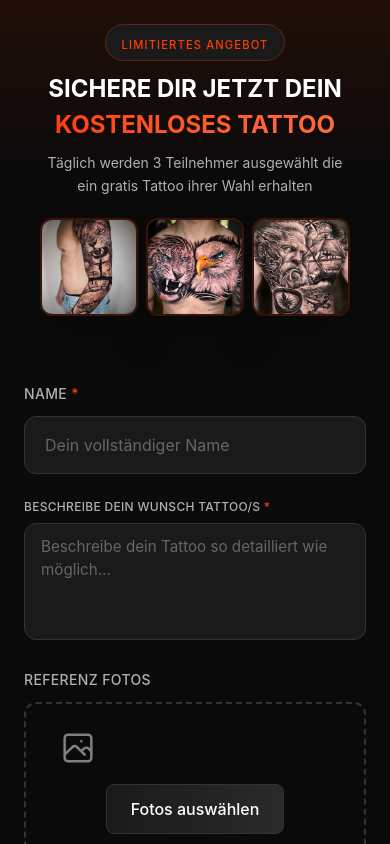
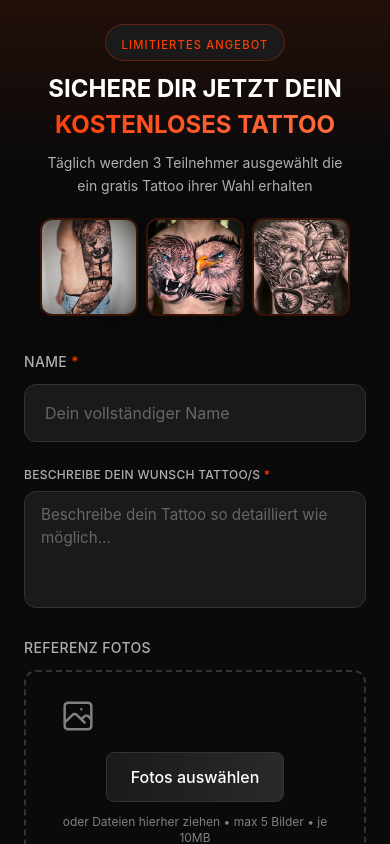
Before and after one commit to reachvivek/tattoo-studio-management-platform, an Angular app in the folder frontend/: page / in a window 390 px wide. Shown: the top 844 px of the page. Built offline with nearby package versions, Linux system fonts and the light colour scheme.

Commit message:
Reduce spacing between images and NAME field
- Gallery bottom padding: 0.75rem → 0rem (removed completely)
- Form section top: 1.25rem → 0.5rem
- Form container top: 1.25rem → 0.75rem
- Much tighter, compact spacing on mobile

```diff
--- a/frontend/src/app/features/lead-form/components/form-step-one/form-step-one.scss
+++ b/frontend/src/app/features/lead-form/components/form-step-one/form-step-one.scss
@@ -1,7 +1,7 @@
 // Mobile responsive styles for form
 .form-container {
   @media (max-width: 640px) {
-    padding-top: 1.25rem;
+    padding-top: 0.75rem;
 
     .space-y-8 > * + * {
       margin-top: 1.5rem !important;
--- a/frontend/src/app/features/lead-form/components/hero-section/hero-section.scss
+++ b/frontend/src/app/features/lead-form/components/hero-section/hero-section.scss
@@ -49,7 +49,7 @@
   @media (max-width: 640px) {
     padding-left: 1rem !important;
     padding-right: 1rem !important;
-    padding-bottom: 0.75rem !important;
+    padding-bottom: 0rem !important;
   }
 }
 
--- a/frontend/src/app/features/lead-form/pages/lead-form-page/lead-form-page.scss
+++ b/frontend/src/app/features/lead-form/pages/lead-form-page/lead-form-page.scss
@@ -1,7 +1,7 @@
 // Mobile responsive styles for form page
 .form-section-wrapper {
   @media (max-width: 640px) {
-    padding-top: 1.25rem !important;
+    padding-top: 0.5rem !important;
     padding-bottom: 3rem !important;
   }
 }
```
